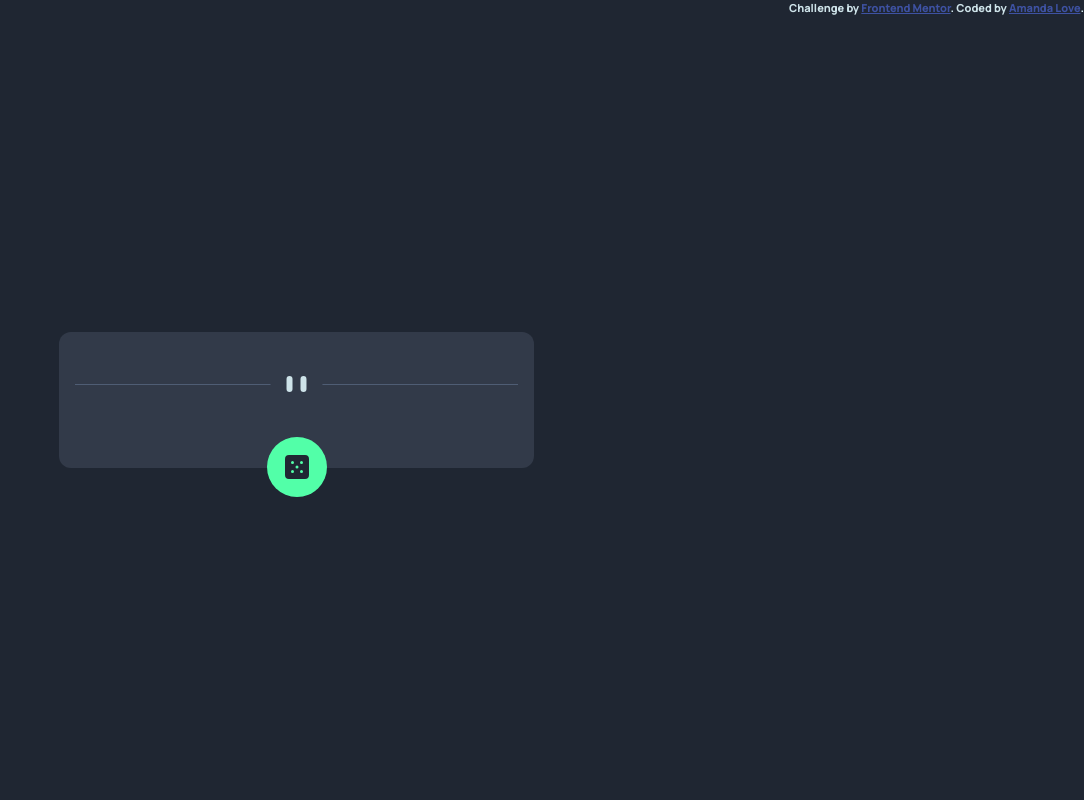
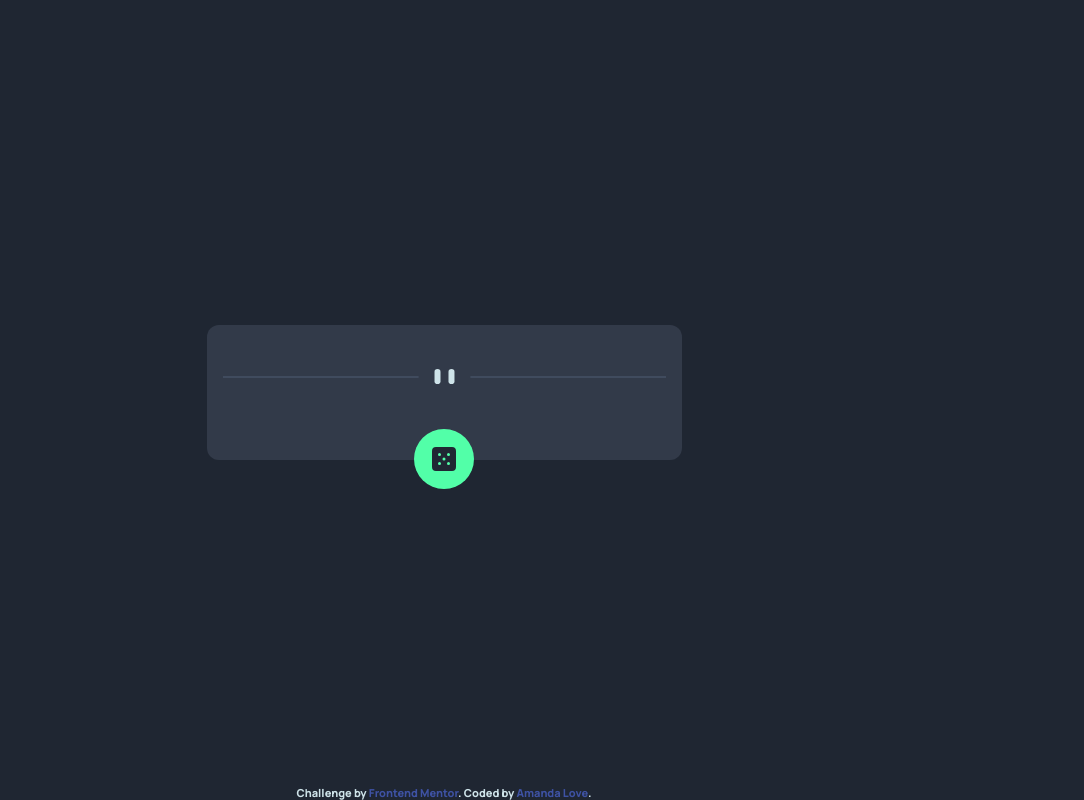
Before and after one commit to hypnobean/advice-generator, a plain HTML site: page index.html in a window 1280 px wide. Shown: the whole page, without its empty margins (196-1280 px from the left). Drawn offline with Linux system fonts and the light colour scheme; no server answers.

Commit message:
Update style.css
fixed container flex flow to column. added style to anchor tags

```diff
--- a/style.css
+++ b/style.css
@@ -8,6 +8,16 @@
 
 * {
     box-sizing: border-box;
+}
+
+a {
+    color: var(--neon-green);
+    text-decoration: none;
+}
+
+a:hover {
+    color: var(--light-cyan);
+    text-decoration: none;
 }
 
 body {
@@ -28,6 +38,7 @@ h6 {
 
 .container {
     display: flex;
+    flex-direction: column;
     height: 100vh;
     height: 100dvh;
 }
```
